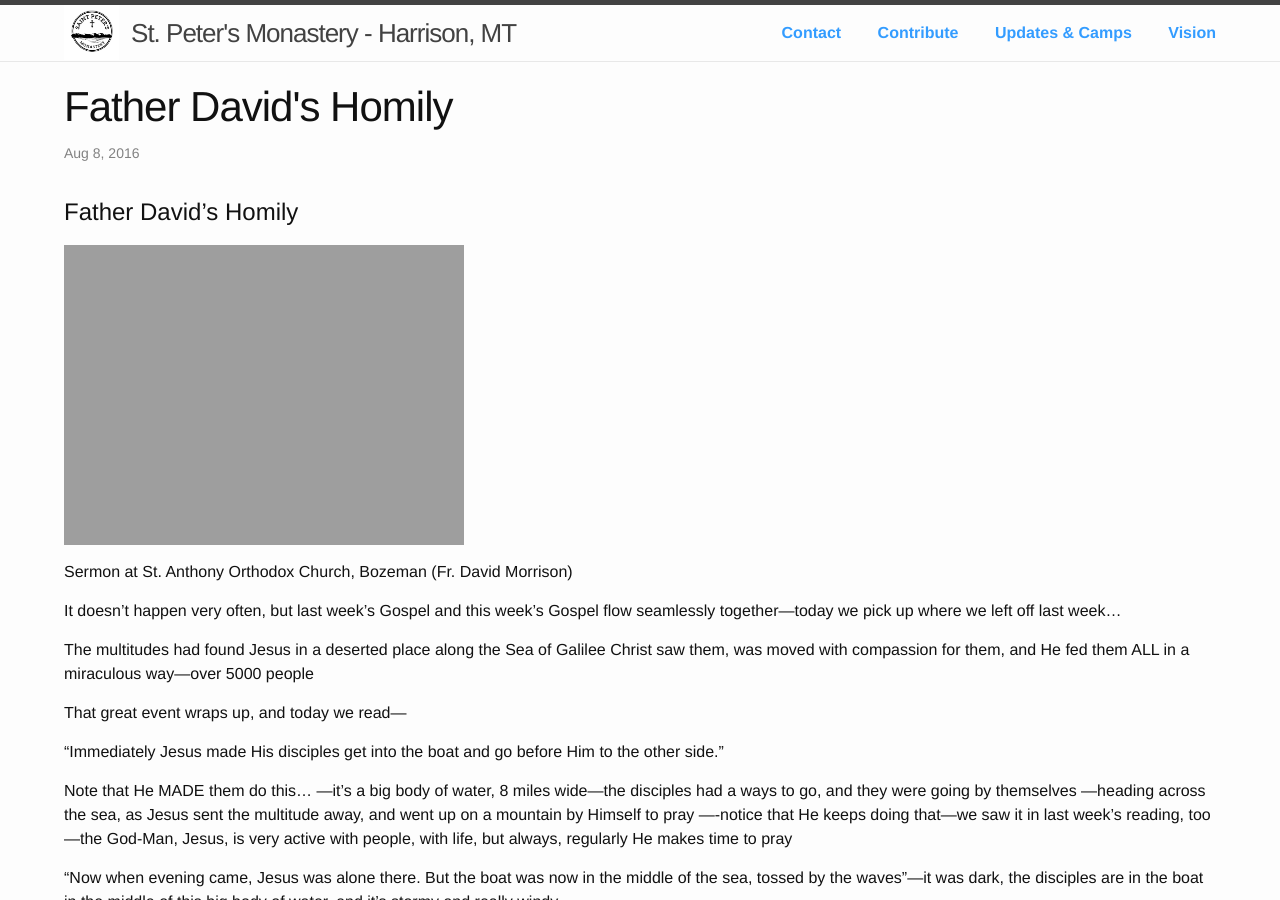
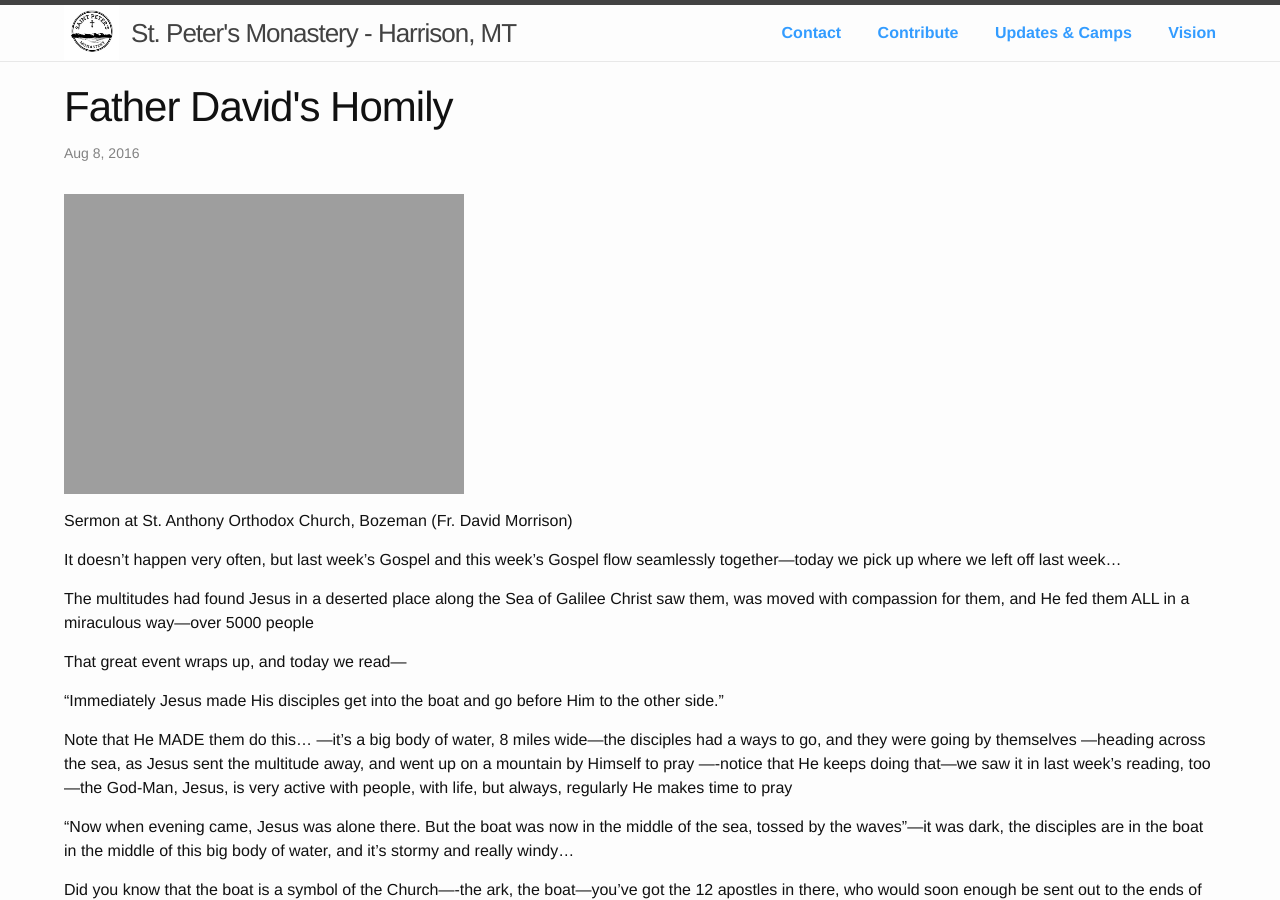
Before and after one commit to stpetersmonastery/stpetersmonastery.github.io, a Jekyll site: the page built from _posts/2016-08-08-Father-David's-Homily.markdown, in a window 1280 px wide and 900 px high. Built offline with Jekyll 4.4.1, drawn with Linux system fonts in a browser that asks for light colours; our own code applies the rules of GitHub Pages for plain Markdown files; part of the change alters nothing that is shown.

Commit message:
Added proper parsing and assets photo
Fr. David’s Homily

```diff
--- a/_posts/2016-08-08-Father-David's-Homily.markdown
+++ b/_posts/2016-08-08-Father-David's-Homily.markdown
@@ -1,5 +1,9 @@
-
-# Father David's Homily
+---
+layout: post
+title:  "Father David's Homily"
+date:   2016-08-08 11:11:56
+categories: jekyll update
+---
 
 ![stpetericon]({{site.url}}/assets/stpetericon.png)
 
```
